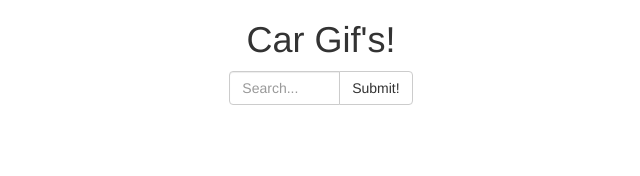
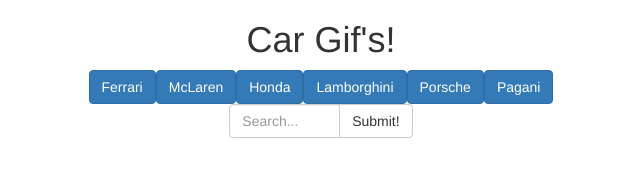
Before and after one commit to davevish/Gif-APi-Project, a plain HTML site: page index.html in a window 1280 px wide. Shown: the whole page, without its empty margins (319-959 px from the left). Drawn offline with nearby package versions, Linux system fonts and the light colour scheme.

Commit message:
fixed some js mistakes

```diff
--- a/index.html
+++ b/index.html
@@ -27,8 +27,7 @@
 	<div id="gifs" class="container col-sm-offset-2 col-sm-8 col-sm-offset-2"></div>
 
 
-
+	<script src="https://code.jquery.com/jquery-3.2.1.js" integrity="sha256-DZAnKJ/6XZ9si04Hgrsxu/8s717jcIzLy3oi35EouyE=" crossorigin="anonymous"></script>
 	<script type="text/javascript" src="javascript.js"></script>
-	<script src="https://code.jquery.com/jquery-3.2.1.js" integrity="sha256-DZAnKJ/6XZ9si04Hgrsxu/8s717jcIzLy3oi35EouyE=" crossorigin="anonymous"></script>
 </body>
 </html>
--- a/javascript.js
+++ b/javascript.js
@@ -1,14 +1,13 @@
-$(document).ready(function() {
 var carCompanies = ["Ferrari", "McLaren", "Honda", "Lamborghini", "Porsche", "Pagani"];
 
     function displayGifButtons() {
         $("#buttons").empty();
-        for (var i = 0; i < actions.length; i++) {
+        for (var i = 0; i < carCompanies.length; i++) {
             var gifButton = $("<button>");
             gifButton.addClass("action");
             gifButton.addClass("btn btn-primary")
-            gifButton.attr("data-name", actions[i]);
-            gifButton.text(actions[i]);
+            gifButton.attr("data-name", carCompanies[i]);
+            gifButton.text(carCompanies[i]);
             $("#buttons").append(gifButton);
         }
     }
@@ -27,10 +26,9 @@
 
         var queryURL = "http://api.giphy.com/v1/gifs/search?q=" + cars + "&api_key=oxkAofrlO4kyulfi5hP4vBtGda2rUflL&limit=10";
         $.ajax({
-            url: queryURL
-            method: get;
+            url: queryURL,
+            method: "GET"
         })
-    }
 
         .done(function(response) {
             $("#gifs").empty();
@@ -50,6 +48,7 @@
                 $("#gifs").prepend(gifDisplay);
             }
         })
+    }
     displayGifButtons();
     makeNewButton();
     $(document).on("click", ".action", showCarGifs);
@@ -64,4 +63,3 @@
             $(this).attr('data-state', 'still');
         }
     });
-});
```
Lines whose indentation alone changed are shown as unchanged.
